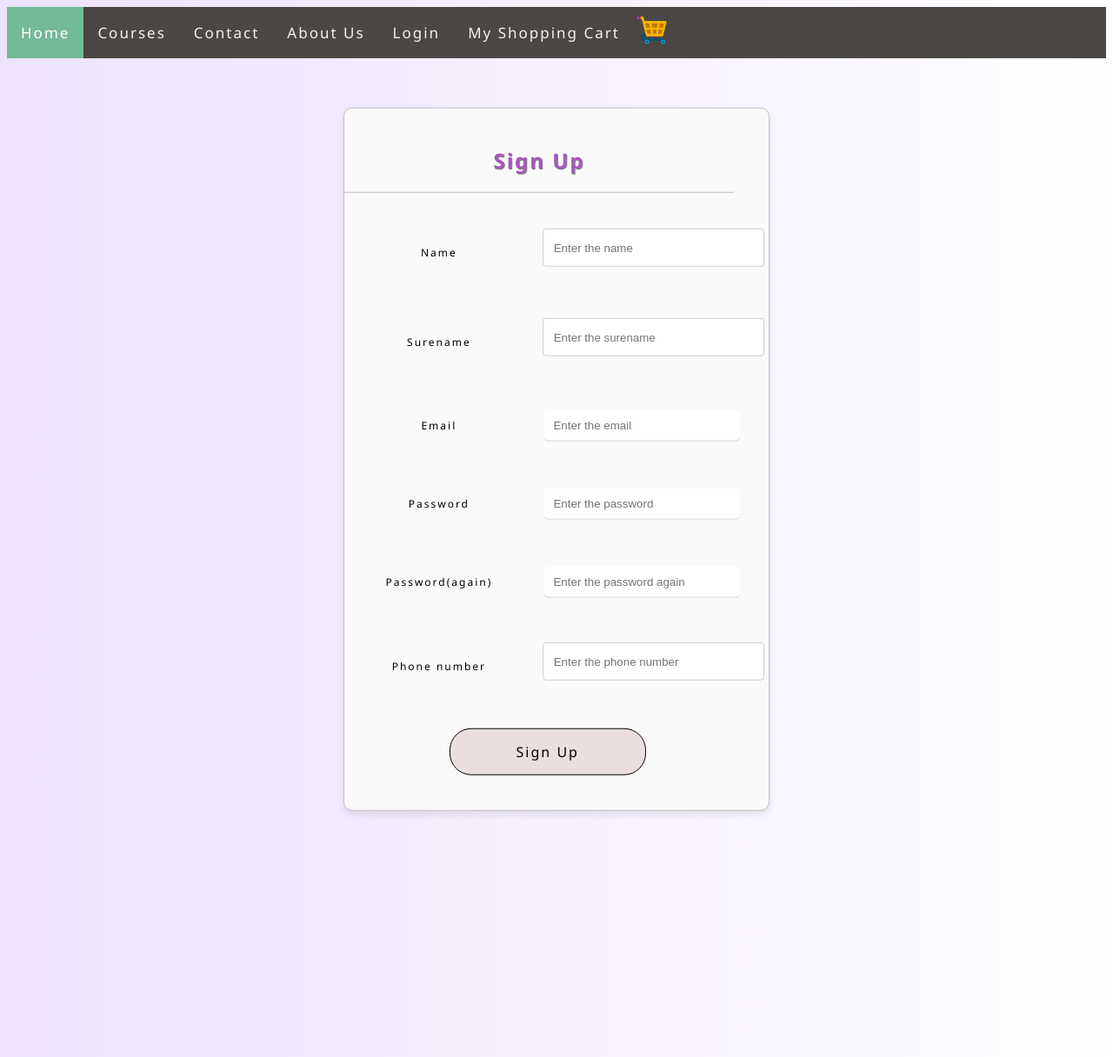
After one commit to MelikeZeynepTapci/term_project, a PHP site: page /signup.html in a window 1280 px wide. The commit adds this page. Shown: the whole page at 87% size. Run offline with PHP 8.4, Linux system fonts and the light colour scheme.

Commit message:
login and signup added

```diff
--- /dev/null
+++ b/signup.html
@@ -0,0 +1,183 @@
+<!DOCTYPE html>
+<html>
+<head>
+    <meta charset='utf-8'>
+    <meta http-equiv='X-UA-Compatible' content='IE=edge'>
+    <title>Sign Up</title>
+    <meta name='viewport' content='width=device-width, initial-scale=1'>
+    <link rel='stylesheet' type='text/css' media='screen' href='main.css'>
+    <script src='main.js'></script>
+    <link rel="stylesheet" href="style.css">
+
+</head>
+<style>
+  body{
+    font-family: 'Segoe UI', Tahoma, Geneva, Verdana, sans-serif;
+    background: linear-gradient(90deg, #ede1fff5, #ffffff);
+    background-repeat: no-repeat;
+    background-size: cover;
+    height: 150vh;
+    letter-spacing: 2px;
+    font-size: 12px;
+  }
+
+  .div01 h1{
+    border-bottom: 1px solid silver;
+    padding: 20px 20px;
+
+  }
+
+
+
+ .div01{
+    background-color: #fafafa;
+    position: absolute;
+   top: 50%;
+   left: 50%;
+   transform: translate(-50%, -50%);
+   width: 35vw;
+   height: auto;;
+   border-radius: 10px;
+   padding: 10px 40px 10px 0px ;
+   margin-top: 10%;
+   border: 1px solid silver;
+   box-shadow: 0 4px 8px rgba(0,0,0,0.1);
+
+
+ }
+
+
+ input{
+    border-radius: 5px;
+    border: 1px;
+    width: 80%;
+    outline: #0d349b;
+    padding: 0 10px;
+    border-bottom: 1px solid silver;
+    height: 70%;
+    margin-right: 10%;
+    margin-left: 10;
+
+
+ }
+
+  tr, td{
+    padding: 5 10px;
+    margin: 10px;
+    border: 0px solid black;
+    top: 20%;
+    height: 50px;
+ }
+ table {
+    position: relative;
+    padding: 10px 10px;
+    margin: 10px;
+    border: 0px solid black;
+    top: 20%;
+    height: 350px;
+    width: 110%;
+ }
+
+ .div02 {
+color: gray;
+font-size: 12px;
+
+}
+
+.div02 a{
+color: #0d349b;
+text-decoration: none;
+}
+
+
+
+.div03 input{
+    border: 1px solid black;
+    font-weight: 500;
+    border-radius: 25px;
+    background-color: #ebdede;
+    font-family: 'Segoe UI', Tahoma, Geneva, Verdana, sans-serif;
+    letter-spacing: 2px;
+    font-size: medium;
+    width: 50%;
+    cursor: pointer;
+    height: 100%;
+    padding: 15px;
+}
+
+input[type="Submit"]:hover{
+    color: #fafafa;
+    background-color: #0d349b;
+}
+
+</style>
+<body>
+    <div class="topnav">
+        <a class="active" href="index.html">Home</a>
+        <a href="courses.html">Courses</a>
+        <a href="contact.html">Contact</a>
+        <a href="aboutus.html">About Us</a>
+        <a href="login.html">Login</a>
+        <a href="cart.html">My Shopping Cart</a>
+        <img src="images/shopping-cart.png" alt="" width="40" style="margin-top: 5px; ">
+      </div>
+
+
+    <div class="div01" align="center">
+        <h1>Sign Up</h1>
+
+    <table cellspacing="10" cellpadding="5px">
+        <form name="signUp_form" id="signUp_form" method="post" action="signup.php">
+            <tr>  <td>
+                <label for="txt_name">Name</label>
+            </td>
+            <td>
+                <input type="text" name="txt_name" id="txt_name" placeholder="Enter the name" required>
+            </td>
+        </tr>
+        <tr>  <td>
+            <label for="txt_surename">Surename</label>
+        </td>
+        <td>
+            <input type="text" name="txt_surename" id="txt_surename" placeholder="Enter the surename" required>
+        </td>
+    </tr>
+            <tr>  <td>
+                    <label for="txt_email">Email</label>
+                </td>
+                <td>
+                    <input type="email" name="txt_email" id="txt_email" placeholder="Enter the email" required>
+                </td>
+            </tr>
+            <tr>
+                <td>
+                    <label for="pass1">Password</label>
+                </td>
+                <td>
+                    <input type="password" name="pass1" id="pass1" placeholder="Enter the password" required>
+                </td>
+            </tr>
+            <tr>
+                <td>
+                    <label for="pass2">Password(again)</label>
+                </td>
+                <td>
+                    <input type="password" name="pass2" id="pass2" placeholder="Enter the password again" required>
+                </td>
+            </tr>
+            <tr>  <td>
+                <label for="txt_phone">Phone number</label>
+            </td>
+            <td>
+                <input type="text" name="txt_phone" id="txt_phone" placeholder="Enter the phone number" required>
+            </td>
+        </tr>
+            <tr>
+                <td colspan="2"> <div class="div03" align="center"><input type="submit" id="btn_signUp" name="btn_signUp" value="Sign Up"></input></div> </td>
+            </tr>
+        </form>
+    </table>
+</div>
+
+</body>
+</html>
--- a/style.css
+++ b/style.css
@@ -1,6 +1,13 @@
 body {
-    font-family: Arial, sans-serif;
-    background-color: hsl(0, 0%, 98%);
+
+    font-family: 'Segoe UI', Tahoma, Geneva, Verdana, sans-serif;
+    background: linear-gradient(90deg, #ede1fff5, #ffffff);
+    background-repeat: no-repeat;
+    background-size: cover;
+
+    letter-spacing: 2px;
+    font-size: 12px;
+
 
 
 }
```
Also changed, not shown: contact.html (+5 -8 lines), index.html (+5 -7 lines), login.html (added, +153 -0 lines).
